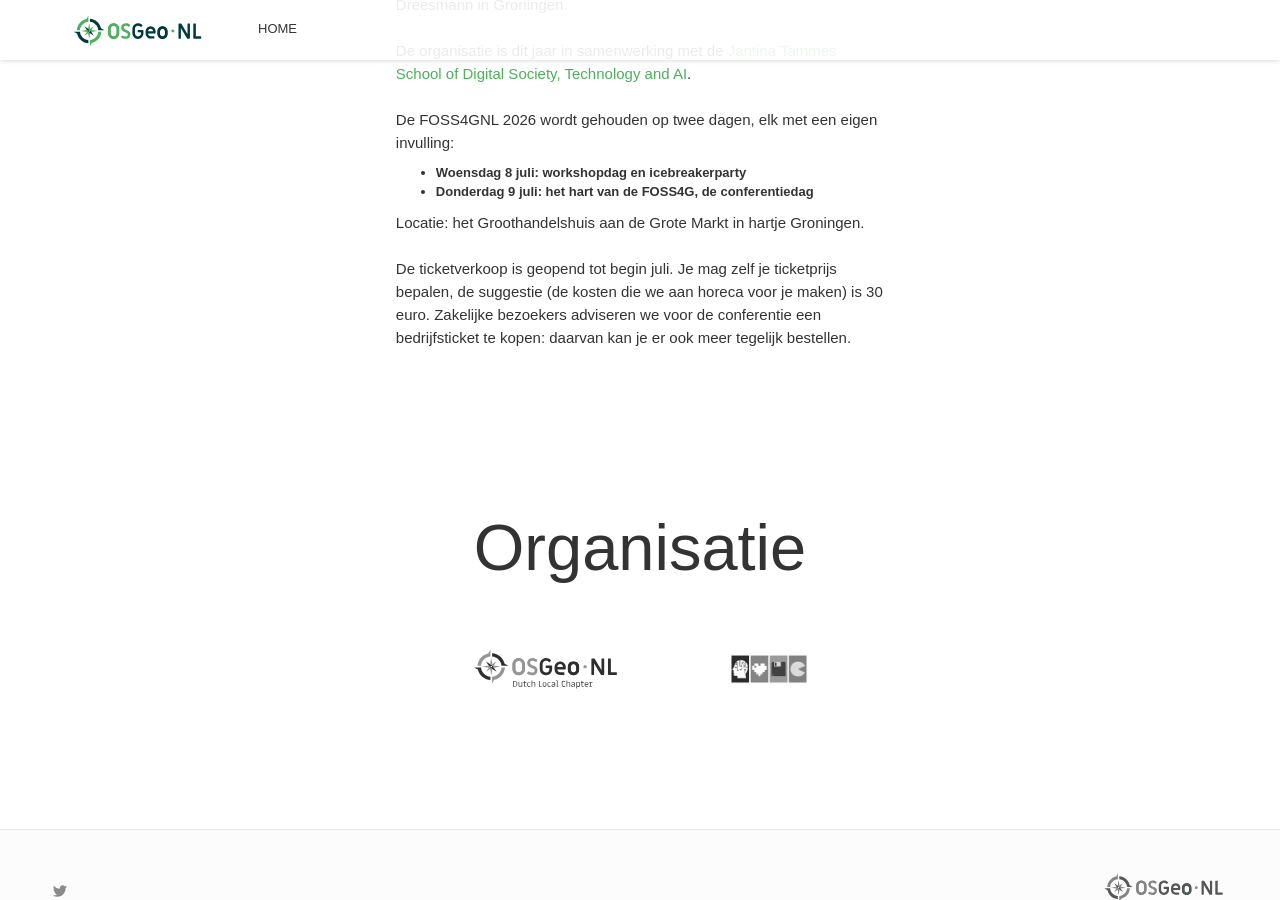
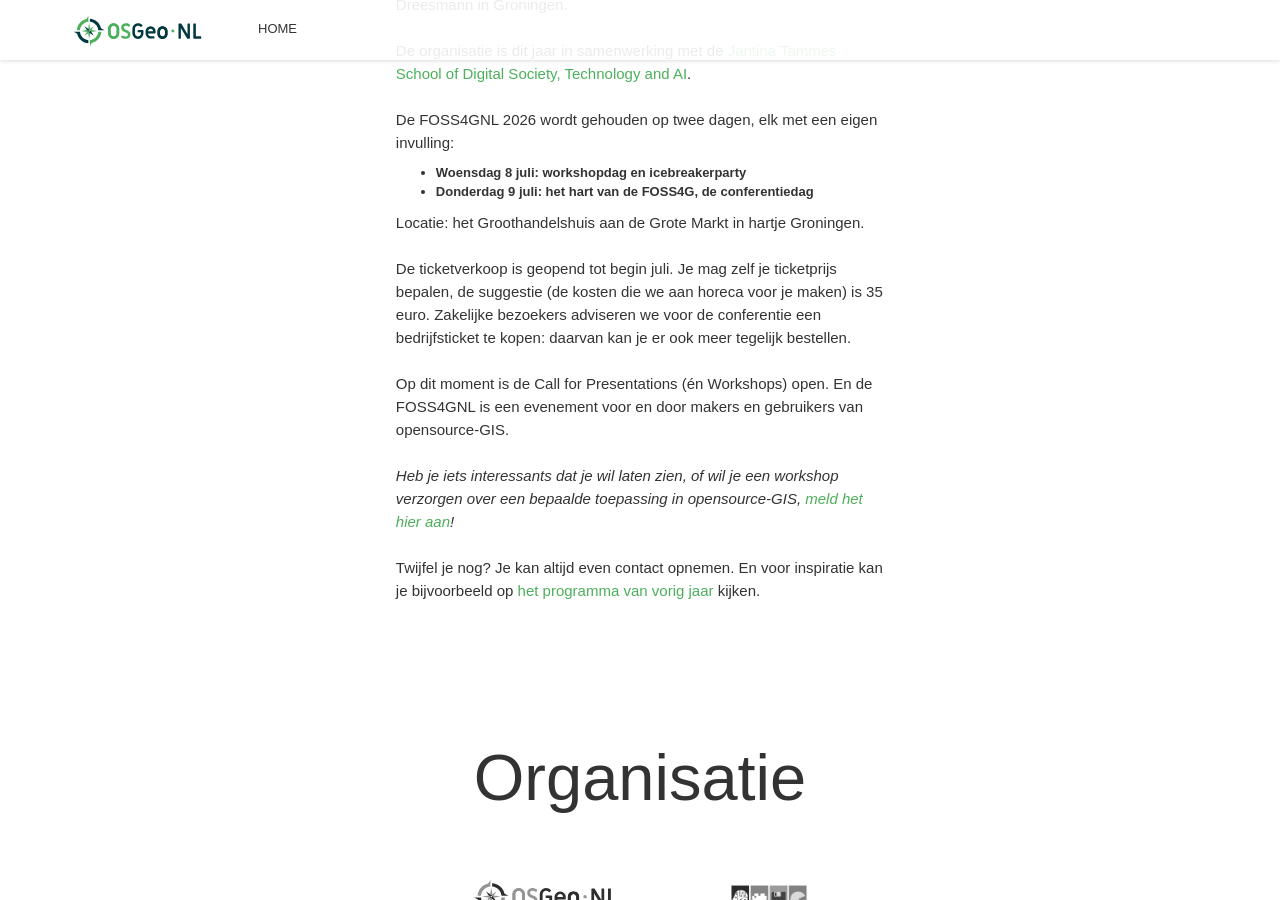
Before and after one commit to foss4gnl/2026.foss4g.nl, a Jekyll site: the page built from index.html, in a window 1280 px wide and 900 px high, scrolled down 1740 px. Built offline with Jekyll 4.4.1, drawn with Linux system fonts in a browser that asks for light colours; nearby versions of some CDN libraries; some web fonts are replaced; comment, search, counter and statistics services are not loaded.

Commit message:
Update _config.yml

```diff
--- a/_config.yml
+++ b/_config.yml
@@ -57,8 +57,10 @@
 <li>Donderdag 9 juli: het hart van de FOSS4G, de conferentiedag</li>
 </ul>
 <p>Locatie: het Groothandelshuis aan de Grote Markt in hartje Groningen.<br><br>
-De ticketverkoop is geopend tot begin juli. Je mag zelf je ticketprijs bepalen, de suggestie (de kosten die we aan horeca voor je maken) is 30 euro. Zakelijke bezoekers adviseren we voor de conferentie een <i>bedrijfsticket<i> te kopen: daarvan kan je er ook meer tegelijk bestellen.<br><br>
-
+De ticketverkoop is geopend tot begin juli. Je mag zelf je ticketprijs bepalen, de suggestie (de kosten die we aan horeca voor je maken) is 35 euro. Zakelijke bezoekers adviseren we voor de conferentie een <i>bedrijfsticket<i> te kopen: daarvan kan je er ook meer tegelijk bestellen.<br><br>
+Op dit moment is de Call for Presentations (én Workshops) open. En de FOSS4GNL is een evenement voor en door makers en gebruikers van opensource-GIS.<br><br>
+<em>Heb je iets interessants dat je wil laten zien, of wil je een workshop verzorgen over een bepaalde toepassing in opensource-GIS, <a href='https://talks.osgeo.org/foss4gnl-2026/'>meld het hier aan</a>!</em><br><br>
+Twijfel je nog? Je kan altijd even contact opnemen. En voor inspiratie kan je bijvoorbeeld op <a href='https://2025.foss4g.nl/'> het programma van vorig jaar</a> kijken.<br></p
 
 "
 # aboutLogo:
```
